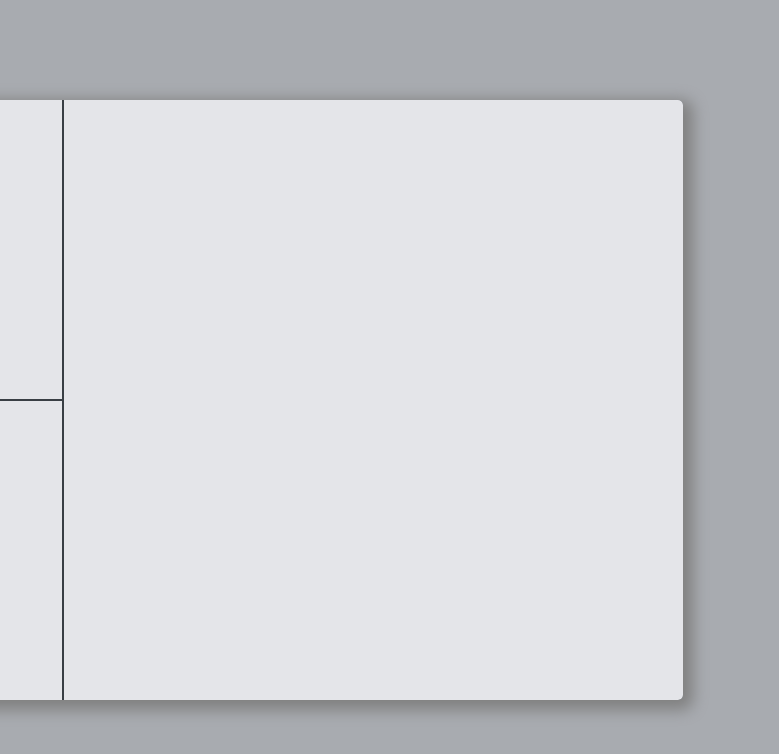
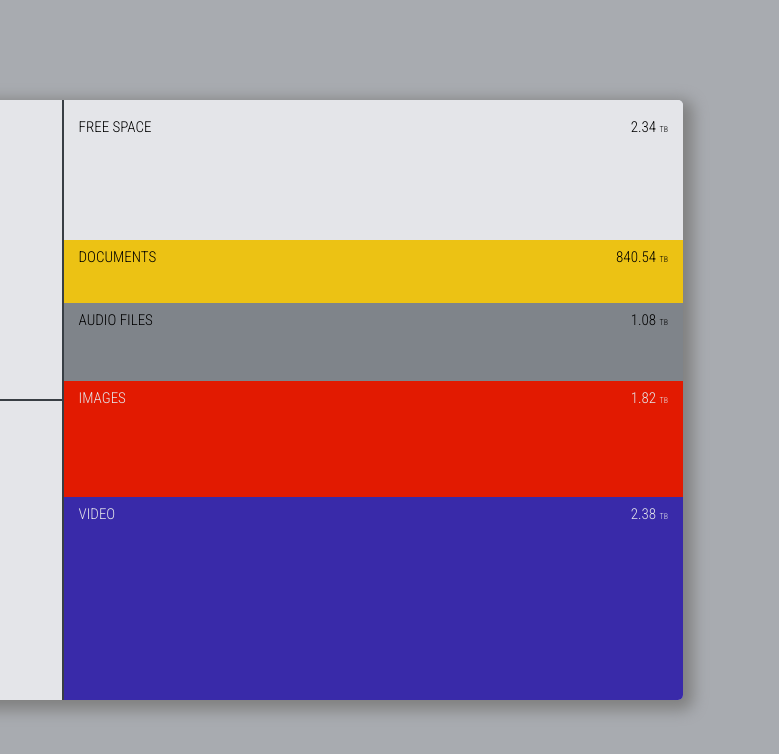
Before and after one commit to KimJi-An/macOS, a website built with Vite: page index.html in a window 1280 px wide. Shown: the full height of the page, 501-1280 px from the left. Built offline with nearby package versions, Linux system fonts and the light colour scheme; a web font is replaced by a local one.

Commit message:
memory-detail class 완성

```diff
--- a/index.html
+++ b/index.html
@@ -109,7 +109,36 @@
       </nav>
     </div>
     <div class="memory-detail">
-
+      <div class="detail-space">
+        <span>free space</span>
+        <div class="tb">
+          <span>2.34</span> <span>TB</span>
+        </div>
+      </div>
+      <div class="detail-space">
+        <span>documents</span>
+        <div class="tb">
+          <span>840.54</span> <span>TB</span>
+        </div>
+      </div>
+      <div class="detail-space">
+        <span>audio files</span>
+        <div class="tb">
+          <span>1.08</span> <span>TB</span>
+        </div>
+      </div>
+      <div class="detail-space">
+        <span>images</span>
+        <div class="tb">
+          <span>1.82</span> <span>TB</span>
+        </div>
+      </div>
+      <div class="detail-space">
+        <span>video</span>
+        <div class="tb">
+          <span>2.38</span> <span>TB</span>
+        </div>
+      </div>
     </div>
   </div>
 </body>
--- a/styles/style.scss
+++ b/styles/style.scss
@@ -305,8 +305,51 @@ body {
 	}
 
 	.memory-detail {
+		display: grid;
+		grid-template-rows: 1.8fr 0.8fr 1fr 1.5fr 2.6fr;
 		background-color: $bgColor;
 		border-top-right-radius: 5px;
 		border-bottom-right-radius: 5px;
+		font-family: 'Roboto Condensed', sans-serif;
+		text-transform: uppercase;
+
+		.detail-space {
+			padding: 10px 15px;
+			display: flex;
+			justify-content: space-between;
+			align-items: flex-start;
+			font-size: 15px;
+
+			&:first-child {
+				padding-top: 20px;
+				background-color: $bgColor;
+				border-top-right-radius: 5px;
+			}
+
+			&:nth-child(2) {
+				background-color: #ECC214;
+			}
+
+			&:nth-child(3) {
+				background-color: #7F848A;
+			}
+
+			&:nth-child(4) {
+				color: $bgColor;
+				background-color: #E21A01;
+			}
+
+			&:last-child {
+				color: $bgColor;
+				background-color: #392AA9;
+				border-bottom-right-radius: 5px;
+			}
+
+			.tb span {
+				&:last-child {
+					font-size: 8px;
+				}
+			}
+		}
 	}
 }
```
